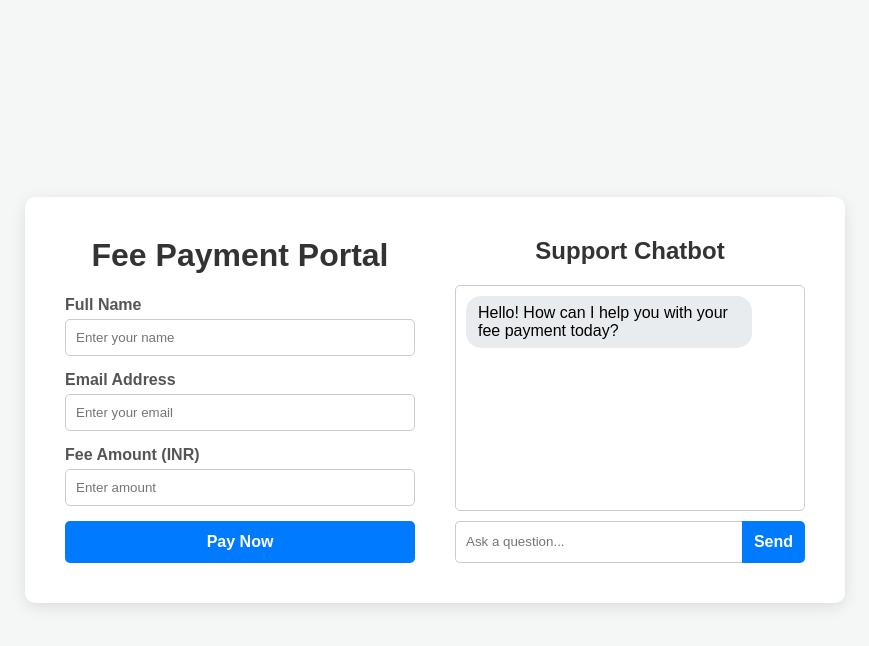
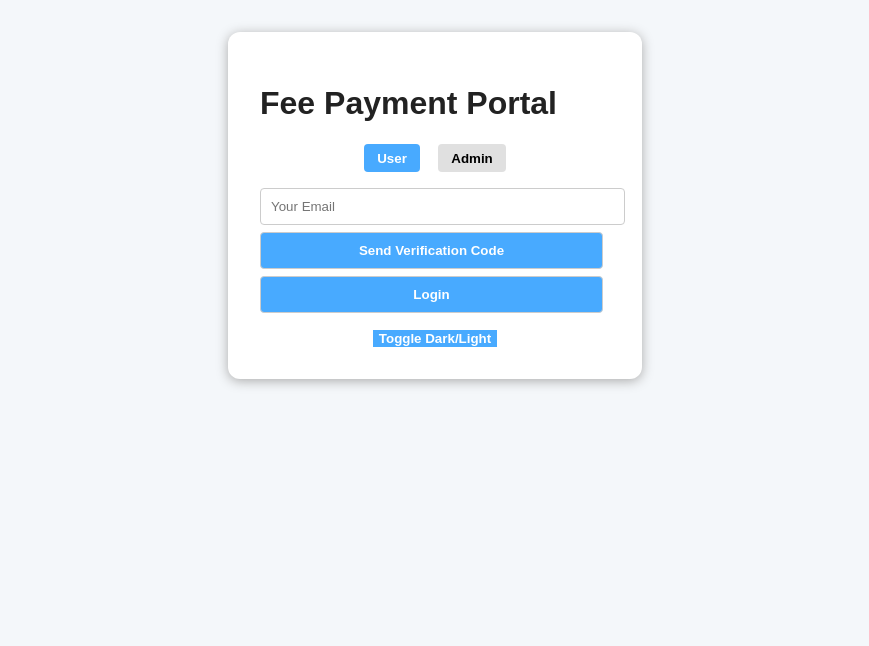
Before and after one commit to Tharunasri25/fee-payment-portal, a website: page public/index.html in a window 1280 px wide. Shown: the whole page, without its empty margins (205-1074 px from the left). Drawn offline with Linux system fonts and the light colour scheme.

Commit message:
feat: Add unified login code

```diff
--- a/public/index.html
+++ b/public/index.html
@@ -1,45 +1,35 @@
 <!DOCTYPE html>
 <html lang="en">
 <head>
-    <meta charset="UTF-8">
-    <meta name="viewport" content="width=device-width, initial-scale=1.0">
-    <title>College Fee Payment</title>
-    <link rel="stylesheet" href="style.css">
+  <meta charset="UTF-8" />
+  <meta name="viewport" content="width=device-width, initial-scale=1.0" />
+  <title>Fee Payment Portal Login</title>
+  <link rel="stylesheet" href="style.css" />
 </head>
 <body>
-
-    <div class="container">
-        <div class="payment-container">
+  <div class="login-container">
     <h1>Fee Payment Portal</h1>
-            <form id="payment-form">
-                <div class="form-group">
-                    <label for="name">Full Name</label>
-                    <input type="text" id="name" placeholder="Enter your name" required>
+    <div class="login-toggle">
+      <button id="user-btn" class="active">User</button>
+      <button id="admin-btn">Admin</button>
     </div>
-                <div class="form-group">
-                    <label for="email">Email Address</label>
-                    <input type="email" id="email" placeholder="Enter your email" required>
+    <form id="login-form">
+      <div id="user-login-fields">
+        <input type="email" placeholder="Your Email" id="user-email" required />
+        <button type="button" id="send-code-btn">Send Verification Code</button>
+        <input type="text" placeholder="Enter Verification Code" id="user-code" required style="display:none;" />
       </div>
-                <div class="form-group">
-                    <label for="amount">Fee Amount (INR)</label>
-                    <input type="number" id="amount" placeholder="Enter amount" required>
+      <div id="admin-login-fields" style="display:none;">
+        <input type="text" placeholder="Admin Username" id="admin-user" />
+        <input type="password" placeholder="Password" id="admin-pass" />
       </div>
-                <button type="submit" id="pay-btn">Pay Now</button>
+      <button type="submit" id="login-btn">Login</button>
     </form>
+    <div id="login-error"></div>
+    <footer>
+      <button id="theme-toggle">Toggle Dark/Light</button>
+    </footer>
   </div>
-
-        <div class="chat-container">
-            <h2>Support Chatbot</h2>
-            <div id="chat-box">
-                <div class="bot-message">Hello! How can I help you with your fee payment today?</div>
-            </div>
-            <div class="chat-input">
-                <input type="text" id="user-input" placeholder="Ask a question...">
-                <button id="send-btn">Send</button>
-            </div>
-        </div>
-    </div>
-
   <script src="script.js"></script>
 </body>
 </html>
--- a/public/script.js
+++ b/public/script.js
@@ -1,47 +1,72 @@
-document.addEventListener('DOMContentLoaded', () => {
-    const sendBtn = document.getElementById('send-btn');
-    const userInput = document.getElementById('user-input');
-    const chatBox = document.getElementById('chat-box');
+document.addEventListener('DOMContentLoaded', function() {
+  const userBtn = document.getElementById('user-btn');
+  const adminBtn = document.getElementById('admin-btn');
+  const userFields = document.getElementById('user-login-fields');
+  const adminFields = document.getElementById('admin-login-fields');
+  const loginForm = document.getElementById('login-form');
+  const sendCodeBtn = document.getElementById('send-code-btn');
+  const userCode = document.getElementById('user-code');
+  const loginError = document.getElementById('login-error');
+  const themeToggle = document.getElementById('theme-toggle');
 
-    sendBtn.addEventListener('click', sendMessage);
-    userInput.addEventListener('keypress', function(e) {
-        if (e.key === 'Enter') {
-            sendMessage();
-        }
-    });
+  let loginMode = 'user';
 
-    async function sendMessage() {
-        const messageText = userInput.value.trim();
-        if (messageText === '') return;
+  userBtn.onclick = () => {
+    loginMode = 'user';
+    userBtn.classList.add('active');
+    adminBtn.classList.remove('active');
+    userFields.style.display = '';
+    adminFields.style.display = 'none';
+  };
+  adminBtn.onclick = () => {
+    loginMode = 'admin';
+    userBtn.classList.remove('active');
+    adminBtn.classList.add('active');
+    userFields.style.display = 'none';
+    adminFields.style.display = '';
+  };
 
-        displayMessage(messageText, 'user-message');
-        userInput.value = '';
+  themeToggle.onclick = () => {
+    document.body.classList.toggle('dark');
+  };
 
-        try {
-            const response = await fetch('/chat', {
-                method: 'POST',
-                headers: { 'Content-Type': 'application/json' },
-                body: JSON.stringify({ message: messageText })
-            });
+  sendCodeBtn.onclick = async () => {
+    const email = document.getElementById('user-email').value;
+    if (!email) {
+      loginError.textContent = "Enter your email to get code!";
+      return;
+    }
+    loginError.textContent = "Sending code...";
+    // Simulate: POST /login/user/request-code (implement backend)
+    // await fetch('/login/user/request-code', {method:'POST',body:JSON.stringify({email}),headers:{'Content-Type': 'application/json'}})
+    setTimeout(() => {
+      userCode.style.display = '';
+      loginError.textContent = "Code sent! Check your email.";
+    }, 1400);
+  };
 
-            if (!response.ok) {
-                throw new Error('Network response was not ok');
-            }
-
-            const data = await response.json();
-            displayMessage(data.response, 'bot-message');
-
-        } catch (error) {
-            console.error('Error fetching chat response:', error);
-            displayMessage('Sorry, I am having trouble connecting.', 'bot-message');
-        }
+  loginForm.onsubmit = async (e) => {
+    e.preventDefault();
+    loginError.textContent = "";
+    if (loginMode === 'admin') {
+      const username = document.getElementById('admin-user').value;
+      const password = document.getElementById('admin-pass').value;
+      // Simulate: POST /login/admin (implement backend)
+      if (username === "admin" && password === "letmein123") {
+        window.location.href = '/admin.html';
+      } else {
+        loginError.textContent = "Invalid admin credentials.";
+      }
+    } else {
+      // User login - check code via backend
+      const email = document.getElementById('user-email').value;
+      const code = userCode.value;
+      // Simulate: POST /login/user/verify-code (implement backend)
+      if (email && code === "123456") {
+        window.location.href = '/dashboard.html';
+      } else {
+        loginError.textContent = "Incorrect code.";
+      }
     }
-
-    function displayMessage(text, className) {
-        const messageDiv = document.createElement('div');
-        messageDiv.className = className;
-        messageDiv.textContent = text;
-        chatBox.appendChild(messageDiv);
-        chatBox.scrollTop = chatBox.scrollHeight;
-    }
+  };
 });
--- a/public/style.css
+++ b/public/style.css
@@ -1,111 +1,62 @@
 body {
-    font-family: Arial, sans-serif;
-    background-color: #f4f7f6;
-    display: flex;
-    justify-content: center;
-    align-items: center;
-    height: 100vh;
-    margin: 0;
+  font-family: Arial, sans-serif;
+  background: #f4f7fa;
+  color: #222;
+  transition: background 0.2s;
 }
-
-.container {
-    display: flex;
-    gap: 40px;
-    background: white;
-    padding: 40px;
-    border-radius: 10px;
-    box-shadow: 0 4px 15px rgba(0, 0, 0, 0.1);
+body.dark {
+  background: #24243c;
+  color: #eee;
 }
-
-.payment-container, .chat-container {
-    width: 350px;
-    display: flex;
-    flex-direction: column;
+.login-container {
+  width: 350px;
+  margin: 2em auto;
+  background: #fff;
+  border-radius: 12px;
+  box-shadow: 0 2px 12px #aaa;
+  padding: 2em;
 }
-
-h1, h2 {
-    text-align: center;
-    color: #333;
-    margin-top: 0;
+.login-toggle {
+  text-align: center;
+  margin-bottom: 1em;
 }
-
-.form-group {
-    margin-bottom: 15px;
+.login-toggle button {
+  padding: 0.5em 1em;
+  margin: 0 0.5em;
+  border: none;
+  border-radius: 4px;
+  cursor: pointer;
+  font-weight: bold;
+  background: #e0e0e0;
 }
-
-label {
-    display: block;
-    margin-bottom: 5px;
-    color: #555;
-    font-weight: bold;
+.login-toggle .active {
+  background: #48aaff;
+  color: #fff;
 }
-
-input[type="text"], input[type="email"], input[type="number"] {
-    width: 100%;
-    padding: 10px;
-    border: 1px solid #ccc;
-    border-radius: 5px;
-    box-sizing: border-box;
+#login-form input, #login-form button {
+  display: block;
+  width: 98%;
+  margin: 0.5em 0;
+  padding: 0.75em;
+  border-radius: 4px;
+  border: 1px solid #ccc;
 }
-
-button {
-    width: 100%;
-    padding: 12px;
-    background-color: #007bff;
-    color: white;
-    border: none;
-    border-radius: 5px;
-    cursor: pointer;
-    font-size: 16px;
-    font-weight: bold;
+#login-btn, #send-code-btn, #theme-toggle {
+  background: #48aaff;
+  color: #fff;
+  border: none;
+  font-weight: bold;
+  cursor: pointer;
 }
-
-button:hover {
-    background-color: #0056b3;
+#login-btn:hover, #send-code-btn:hover, #theme-toggle:hover {
+  background: #006bb3;
 }
-
-#chat-box {
-    flex-grow: 1;
-    border: 1px solid #ccc;
-    border-radius: 5px;
-    padding: 10px;
-    overflow-y: auto;
-    margin-bottom: 10px;
-    display: flex;
-    flex-direction: column;
-    gap: 10px;
+#login-error {
+  color: #b30000;
+  margin: 1em 0;
+  font-weight: bold;
 }
-
-.bot-message, .user-message {
-    padding: 8px 12px;
-    border-radius: 15px;
-    max-width: 80%;
+footer {
+  text-align: center;
+  margin-top: 1em;
 }
-
-.bot-message {
-    background-color: #e9ecef;
-    align-self: flex-start;
-}
-
-.user-message {
-    background-color: #007bff;
-    color: white;
-    align-self: flex-end;
-}
-
-.chat-input {
-    display: flex;
-}
-
-#user-input {
-    flex-grow: 1;
-    border-right: none;
-    border-top-right-radius: 0;
-    border-bottom-right-radius: 0;
-}
-
-#send-btn {
-    border-top-left-radius: 0;
-    border-bottom-left-radius: 0;
-    width: auto;
-}
```
Also changed, not shown: index.js (+10 -0 lines). Lines whose indentation alone changed are shown as unchanged.
